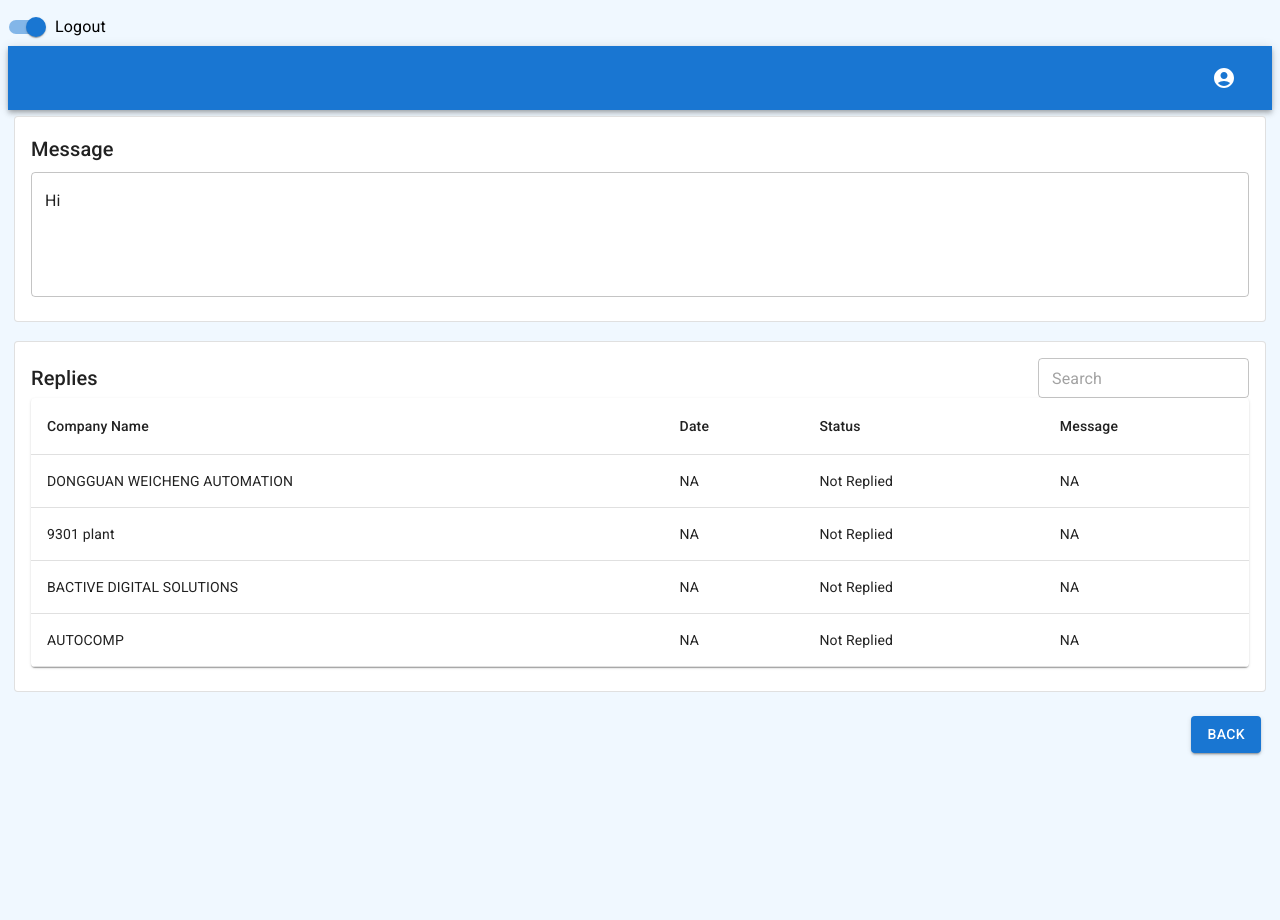
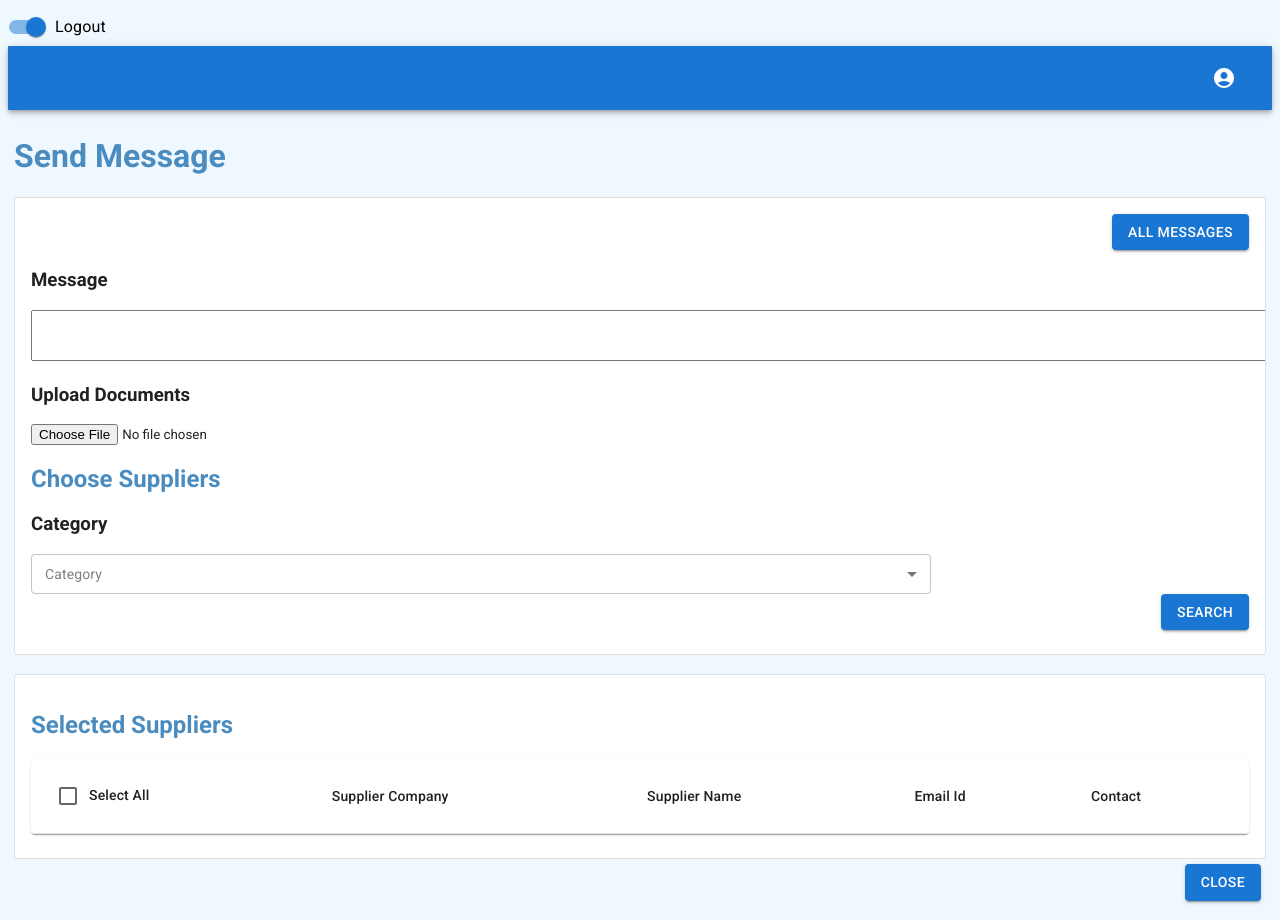
Before and after one commit to yatinlakkaraju123/Message-Management-Frontend, a React (Vite) app in the folder MessageFrontend/: page / in a window 1280 px wide. Before the commit the page ends 800 px from the top, so only its background shows below. Built offline with nearby package versions, Linux system fonts and the light colour scheme.

Commit message:
small changes in content

```diff
--- a/MessageFrontend/src/App.jsx
+++ b/MessageFrontend/src/App.jsx
@@ -13,7 +13,7 @@ function App() {
     <>
  <Navbar />
  {/* <Content/> */}
- <MessageStatus/>
+    <Content/>
     </>
   )
 }
--- a/MessageFrontend/src/components/client/Content.jsx
+++ b/MessageFrontend/src/components/client/Content.jsx
@@ -46,6 +46,8 @@ function Content() {
                 <h3>Message</h3>
                 <textarea id="w3review" name="w3review" rows="3.5" cols="215">
                 </textarea>
+                <h3>Upload Documents</h3>
+                <input type='file' accept="application/vnd.ms-excel,application/pdf"/>
                 <h2 className='title'> Choose Suppliers</h2>
                 <h3>Category</h3>
                 <Select
```
